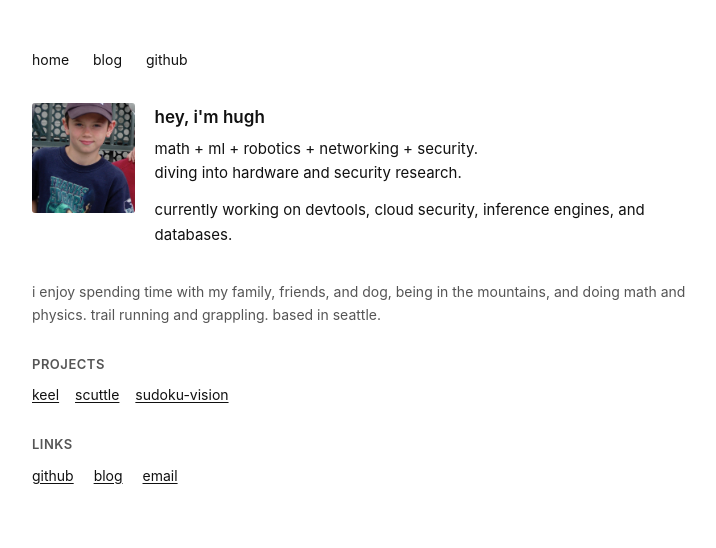
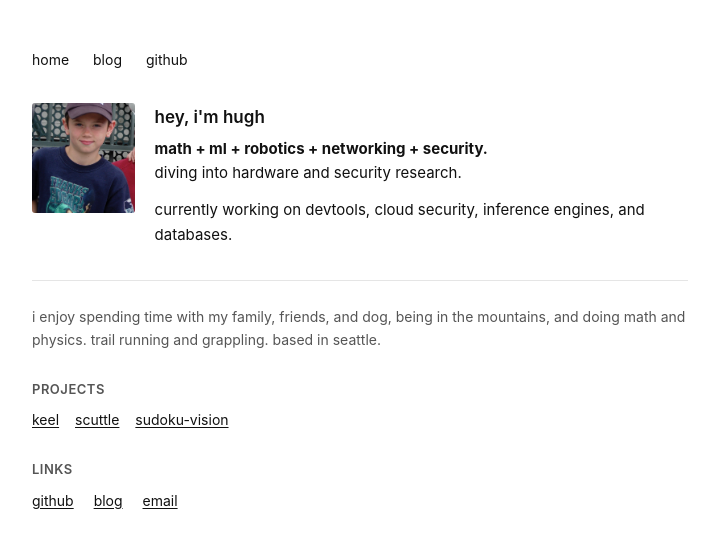
Before and after one commit to HueCodes/HueCodes.github.io, a Jekyll site: the page built from index.md, in a window 1280 px wide. Shown: the top 548 px of the page, without its empty margins (280-996 px from the left). Built offline with Jekyll 4.4.1, drawn with Linux system fonts in a browser that asks for light colours.

Commit message:
bold skills line, add divider

```diff
--- a/assets/css/style.css
+++ b/assets/css/style.css
@@ -78,6 +78,13 @@ nav a:hover {
 
 .intro-header p:last-child {
   margin-bottom: 0;
+}
+
+/* Divider */
+.divider {
+  border: none;
+  border-top: 1px solid #e5e5e5;
+  margin: 1.5rem 0;
 }
 
 /* Sections */
--- a/index.md
+++ b/index.md
@@ -14,11 +14,13 @@ title: home
     <img src="/assets/DSCN1683.jpeg" alt="photo" class="photo">
     <div>
       <h1>hey, i'm hugh</h1>
-      <p>math + ml + robotics + networking + security.<br>diving into hardware and security research.</p>
+      <p><strong>math + ml + robotics + networking + security.</strong><br>diving into hardware and security research.</p>
       <p>currently working on devtools, cloud security, inference engines, and databases.</p>
     </div>
   </div>
 </div>
+
+<hr class="divider">
 
 <div class="section">
   <p>i enjoy spending time with my family, friends, and dog, being in the mountains, and doing math and physics. trail running and grappling. based in seattle.</p>
```
